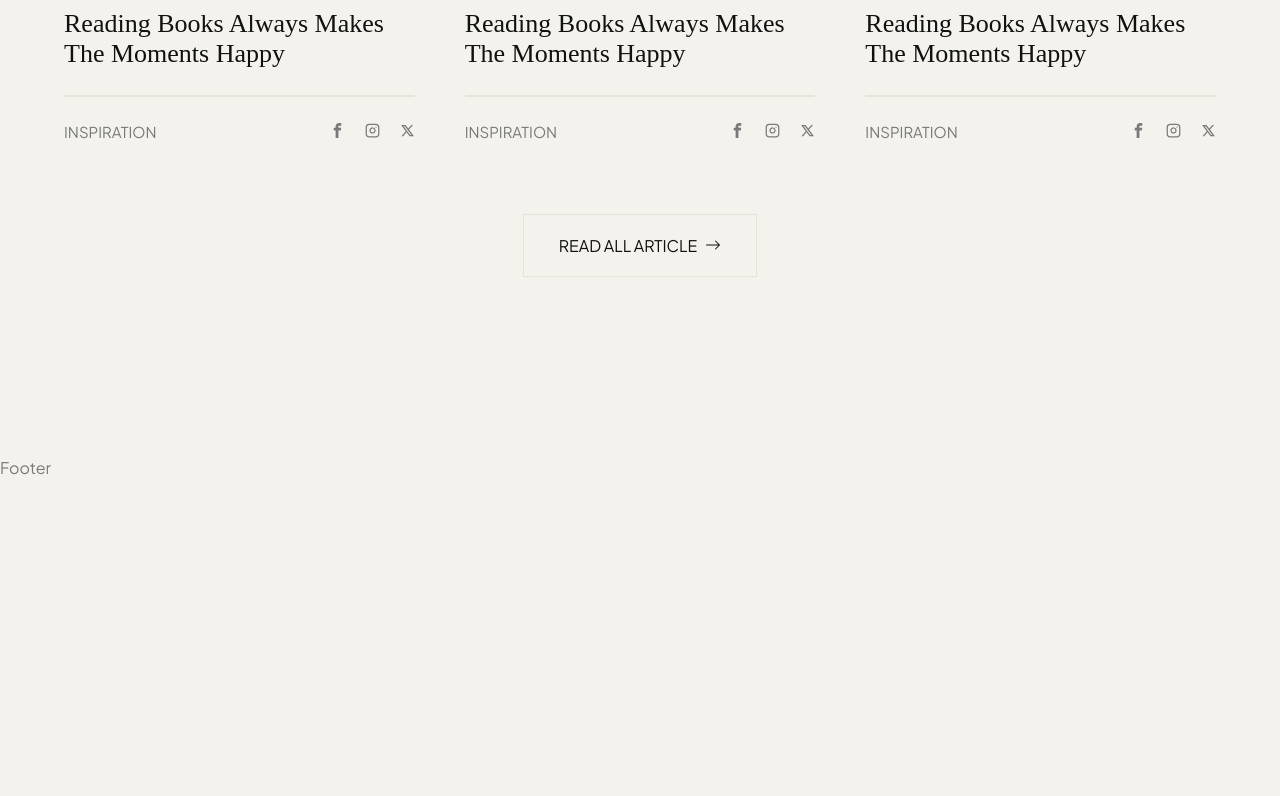
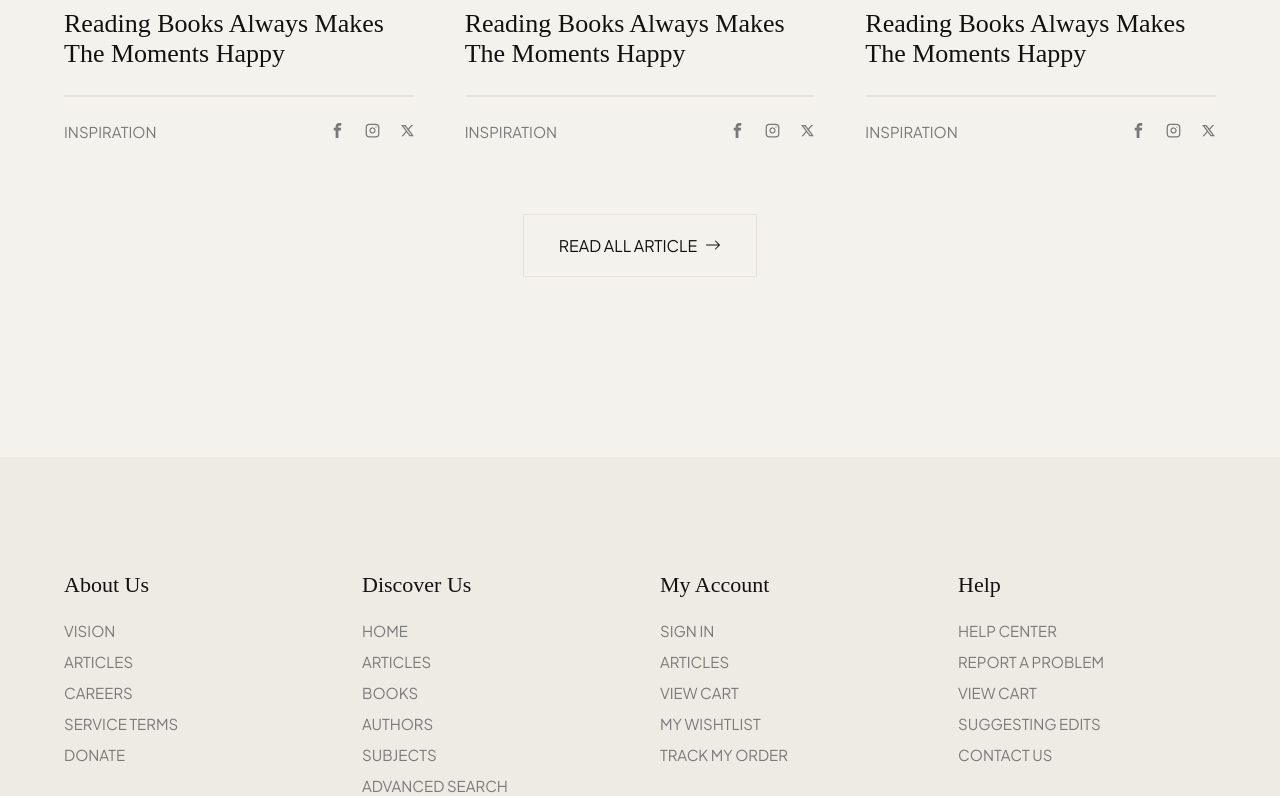
Before and after one commit to abushoaib99/book_website_with_react, a React (Vite) app: page / in a window 1280 px wide. Shown: the part 6240-7036 px from the top of the page. Before the commit the page ends 6718 px from the top, so only its background shows below. Built offline with nearby package versions, Linux system fonts and the light colour scheme.

Commit message:
-Footer design done

```diff
--- a/src/Components/Footer/Footer.css
+++ b/src/Components/Footer/Footer.css
@@ -0,0 +1,38 @@
+footer{
+    padding-top: 115px;
+    background: var(--color-bg-2);
+}
+.footer-container{
+    display: grid;
+    grid-template-columns: repeat(4, 1fr);
+    gap: 40px;
+}
+.footer-container h4{
+    margin-bottom: 22px;
+}
+.param-links li{
+    margin-top: 10px;
+}
+.param-links li a{
+    color: var(--color-dark);
+    text-transform: uppercase;
+    font-size: 15px;
+    transition: var(--transition);
+}
+.param-links li a:hover{
+    color: var(--color-primary);
+}
+
+/*...........Max-width: 1024px................*/
+@media (max-width: 1024px){
+    .footer-container{
+        grid-template-columns: repeat(2, 1fr);
+        text-align: center;
+    }
+}
+/*...........Max-width: 600px................*/
+@media (max-width: 600px){
+    .footer-container{
+        grid-template-columns: repeat(1, 1fr);
+    }
+}
--- a/src/Components/Footer/Footer.jsx
+++ b/src/Components/Footer/Footer.jsx
@@ -1,6 +1,61 @@
+// Import CSS
+import "./Footer.css";
 
+// Import Footer Data
+import { footersLinksData } from "../../Data/Data";
+
+// Import Link From React Router Dom
+import { Link } from "react-router-dom";
+
+// Footer Params Component
+function Params({ title, className, data }) {
+  return (
+    <div>
+      <h4>{title}</h4>
+      <ul className={`${className} param-links`}>
+        {data.map(({ link, linkname }, index) => {
+          return (
+            <li key={index}>
+              <Link to={link}>{linkname}</Link>
+            </li>
+          );
+        })}
+      </ul>
+    </div>
+  );
+}
+
+// Footer component
 export default function Footer() {
   return (
-    <div>Footer</div>
-  )
+    <footer>
+      <div className="container footer-container">
+        {/* .........About Params...... */}
+        <Params
+          title="About Us"
+          className="about-params"
+          data={footersLinksData.Aboutus}
+        />
+
+        {/* .........Discover Params...... */}
+        <Params
+          title="Discover Us"
+          className="discover-params"
+          data={footersLinksData.Discover}
+        />
+        {/* .........My Account Params...... */}
+        <Params
+          title="My Account"
+          className="my-account-params"
+          data={footersLinksData.Myaccount}
+        />
+        {/* .........Help Params...... */}
+        <Params
+          title="Help"
+          className="help-params"
+          data={footersLinksData.Help}
+        />
+      </div>
+    </footer>
+  );
 }
--- a/src/Data/Data.js
+++ b/src/Data/Data.js
@@ -357,7 +357,7 @@
   import {  GrLinkedinOption } from 'react-icons/gr';
 
   // Footers Data .......................
-  export const FootersLinksData = {
+  export const footersLinksData = {
 
     Aboutus: [
       { linkname: 'vision ', link: "*", },
```
